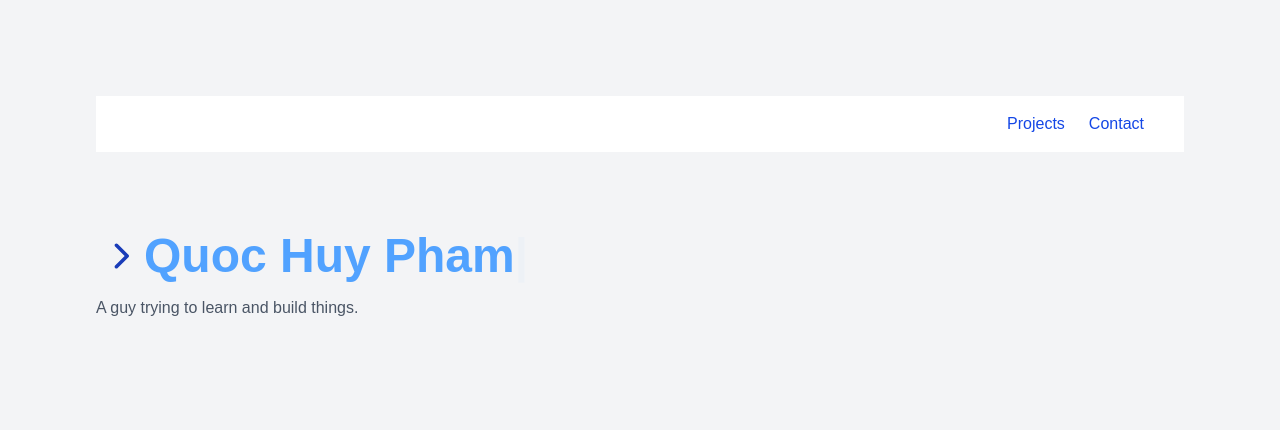
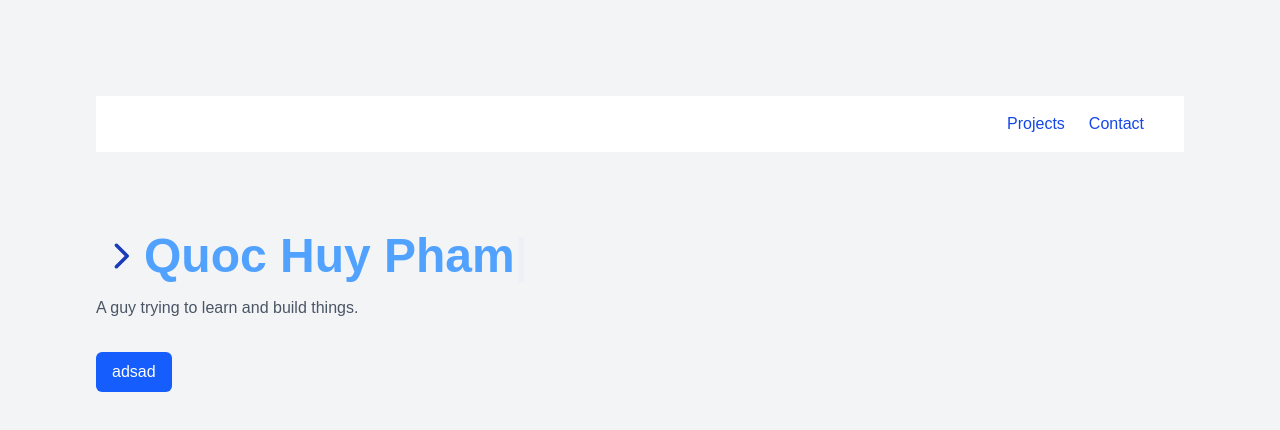
Before and after one commit to Fozzyishere/portfiolio, a Next.js app: page / in a window 1280 px wide. Shown: the top 430 px of the page. Built offline with nearby package versions, Linux system fonts and the light colour scheme.

Commit message:
basic button added

```diff
--- a/package.json
+++ b/package.json
@@ -9,6 +9,7 @@
     "lint": "next lint"
   },
   "dependencies": {
+    "class-variance-authority": "^0.7.1",
     "next": "15.2.4",
     "react": "^19.0.0",
     "react-dom": "^19.0.0",
--- a/src/components/Button.tsx
+++ /dev/null
@@ -1,16 +0,0 @@
-import React from 'react';
-
-interface ButtonProps {
-    label: string;
-    onClick: () => void;
-}
-
-const Button: React.FC<ButtonProps> = ({ label, onClick }) => {
-    return (
-        <button onClick={onClick}>
-            {label}
-        </button>
-    );
-};
-
-export default Button;
--- a/src/components/Hero.tsx
+++ b/src/components/Hero.tsx
@@ -1,5 +1,6 @@
 import React from "react";
 import Typewriter from "./Typewriter";
+import { Button } from "@/components/ui/Button";
 
 const Hero = () => {
   return (
@@ -11,6 +12,7 @@ const Hero = () => {
         <p className="text-l text-gray-600 mb-8">
           A guy trying to learn and build things.
         </p>
+        <Button variant={"primary"}>adsad</Button>
       </div>
     </div>
   );
--- /dev/null
+++ b/src/components/ui/Button.tsx
@@ -0,0 +1,32 @@
+import React from "react";
+import { cva } from "class-variance-authority";
+import type { VariantProps } from "class-variance-authority";
+
+const button = cva("px-4 py-2 rounded-md transition-all", {
+  variants: {
+    variant: {
+      primary: "bg-blue-600 text-white hover:bg-blue-700",
+      secondary: "bg-gray-200 text-black hover:bg-gray-300",
+      danger: "bg-red-600 text-white hover:bg-red-700",
+    },
+  },
+  defaultVariants: {
+    variant: "primary",
+  },
+});
+
+type ButtonProps = React.ButtonHTMLAttributes<HTMLButtonElement> &
+  VariantProps<typeof button>;
+
+export const Button: React.FC<ButtonProps> = ({
+  variant,
+  className,
+  children,
+  ...props
+}) => {
+  return (
+    <button className={button({ variant, className })} {...props}>
+      {children}
+    </button>
+  );
+};
```
Also changed, not shown: src/app/page.tsx (+4 -3 lines), src/components/Projects.tsx (added), src/components/ui/Navbar.tsx (renamed from src/components/Navbar.tsx), 1 other file (tests, documents, lock files or other folders).
